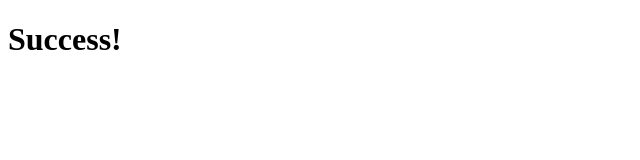
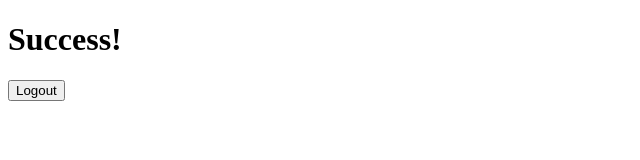
Before and after one commit to rnfouf/IF781-MVP, a React app in the folder frontend/: page /home in a window 1280 px wide. Shown: the top 160 px of the page, without its empty margins (0-640 px from the left). Built offline with nearby package versions, Linux system fonts and the light colour scheme; sample sign-in values are in the browser's storage; the HTML template or start-up script is replaced by a standard one.

Commit message:
Added authentication to access homepage

```diff
--- a/frontend/src/pages/Home.jsx
+++ b/frontend/src/pages/Home.jsx
@@ -1,7 +1,28 @@
+import { useEffect } from "react";
+import { useNavigate } from "react-router-dom";
+import { isAuthenticated, logout } from "@/utils/auth";
+import { Button } from "@/components/ui";
+
 export default function Home() {
-    return (
-      <div className="flex items-center justify-center min-h-screen bg-gray-100">
-        <h1 className="text-3xl font-bold text-green-600">Success!</h1>
-      </div>
-    );
-  }
+  const navigate = useNavigate();
+
+  useEffect(() => {
+    if (!isAuthenticated()) {
+      navigate("/"); // Redirect to login if not authenticated
+    }
+  }, [navigate]);
+
+  const handleLogout = () => {
+    logout();
+    navigate("/"); // Redirect to login page
+  };
+
+  return (
+    <div className="flex flex-col items-center justify-center min-h-screen bg-gray-100">
+      <h1 className="text-3xl font-bold text-green-600">Success!</h1>
+      <Button onClick={handleLogout} className="mt-4">
+        Logout
+      </Button>
+    </div>
+  );
+}
--- a/frontend/src/routes/AppRouter.jsx
+++ b/frontend/src/routes/AppRouter.jsx
@@ -1,13 +1,21 @@
 import { BrowserRouter as Router, Routes, Route } from "react-router-dom";
 import Login from "@/pages/Login";
 import Home from "@/pages/Home";
+import ProtectedRoute from "./ProtectedRoute";
 
 export default function AppRouter() {
   return (
     <Router>
       <Routes>
         <Route path="/" element={<Login />} />
-        <Route path="/home" element={<Home />} />
+        <Route
+          path="/home"
+          element={
+            <ProtectedRoute>
+              <Home />
+            </ProtectedRoute>
+          }
+        />
       </Routes>
     </Router>
   );
--- /dev/null
+++ b/frontend/src/routes/ProtectedRoute.jsx
@@ -0,0 +1,6 @@
+import { Navigate } from "react-router-dom";
+import { isAuthenticated } from "@/utils/auth";
+
+export default function ProtectedRoute({ children }) {
+  return isAuthenticated() ? children : <Navigate to="/" />;
+}
--- /dev/null
+++ b/frontend/src/utils/auth.js
@@ -0,0 +1,7 @@
+export const isAuthenticated = () => {
+    return !!localStorage.getItem("token"); // Check if a token exists
+  };
+
+  export const logout = () => {
+    localStorage.removeItem("token"); // Remove token
+  };
```
